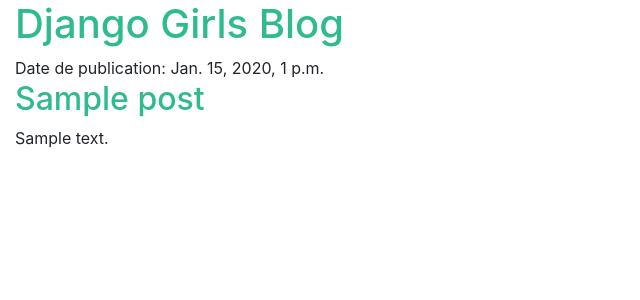
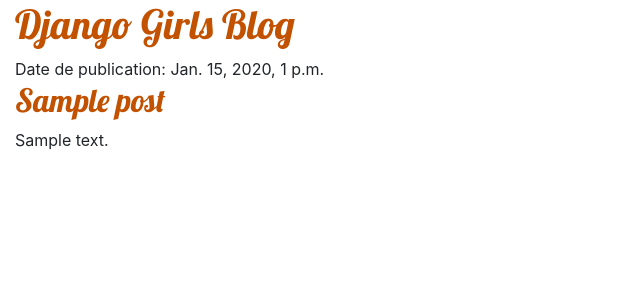
Before and after one commit to Ranjalifera/mon-nouveau-blog, a Django app: page / in a window 1280 px wide. Shown: the top 300 px of the page, without its empty margins (0-640 px from the left). Run offline with Django 5.2, Linux system fonts and the light colour scheme; tables that the repository leaves empty hold one stand-in row (values such as "Sample post").

Commit message:
Modification de la police des titres

```diff
--- a/blog/static/css/blog.css
+++ b/blog/static/css/blog.css
@@ -1,5 +1,6 @@
 h1 a, h2 a {
-    color: 		#30BA8F;
+    color: #C25100;
+    font-family: 'Lobster';
 }
 
 body {
--- a/blog/templates/blog/post_list.html
+++ b/blog/templates/blog/post_list.html
@@ -4,6 +4,7 @@
     <head>
         <title>Django Girls blog</title>
         <link rel="stylesheet" href="https://cdn.jsdelivr.net/npm/bootstrap@4.5.3/dist/css/bootstrap.min.css" integrity="sha384-TX8t27EcRE3e/ihU7zmQxVncDAy5uIKz4rEkgIXeMed4M0jlfIDPvg6uqKI2xXr2" crossorigin="anonymous">
+        <link href="//fonts.googleapis.com/css?family=Lobster&subset=latin,latin-ext" rel="stylesheet" type="text/css">
         <link rel="stylesheet" href="{% static 'css/blog.css' %}">
     </head>
     <body>
```
